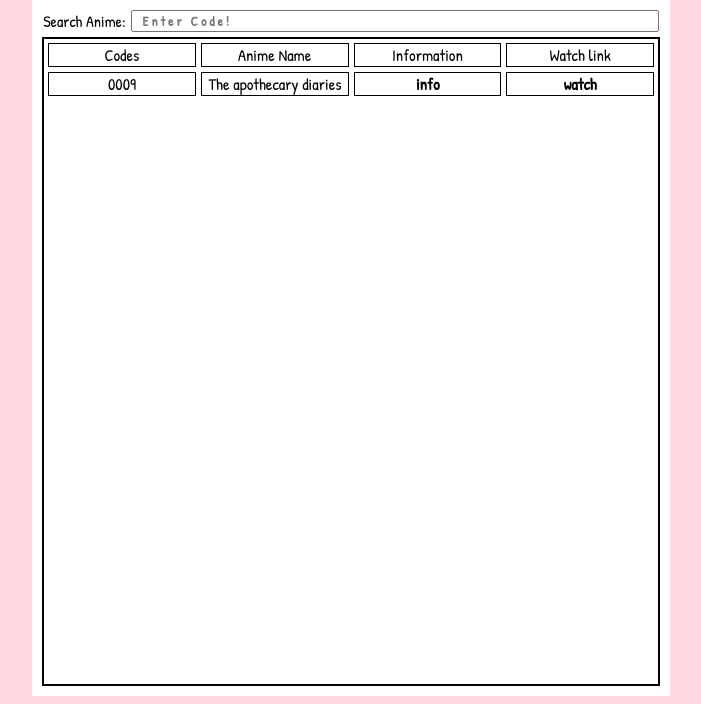
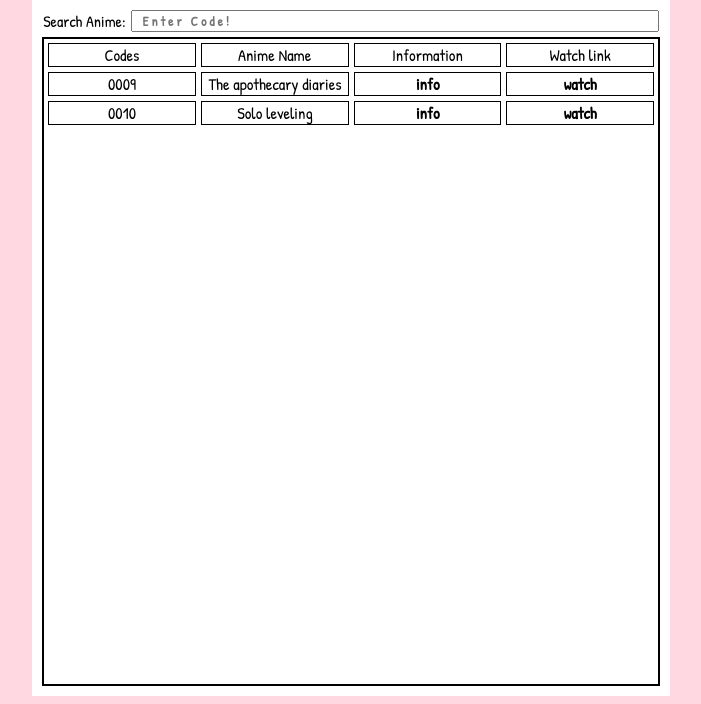
Before and after one commit to abhinavsinghcodes/noasaga_project, a website: page public/anime-list.html in a window 1280 px wide. Shown: the part 96-800 px from the top of the page, without its empty margins (289-990 px from the left). Drawn offline with Linux system fonts and the light colour scheme.

Commit message:
new anime

```diff
--- a/public/anime-list.html
+++ b/public/anime-list.html
@@ -41,7 +41,13 @@
                         <span class="anime-code">0009</span>
                         <span class="anime-name">The apothecary diaries</span>
                         <button class="information" id="anime-button" data-anime-id="54492">info</button>
-                        <button class="watch-button" href="https://t.me/theapothecarydairies">watch</button>
+                        <button class="watch-button"><a href="https://t.me/theapothecarydairies">watch</a></button>
+                    </div>
+                    <div class="item" id="item1">
+                        <span class="anime-code">0010</span>
+                        <span class="anime-name">Solo leveling</span>
+                        <button class="information" id="anime-button" data-anime-id="52299">info</button>
+                        <button class="watch-button"><a href="https://t.me/sololevell">watch</a></button>
                     </div>
                 </div>
             </div>
```
